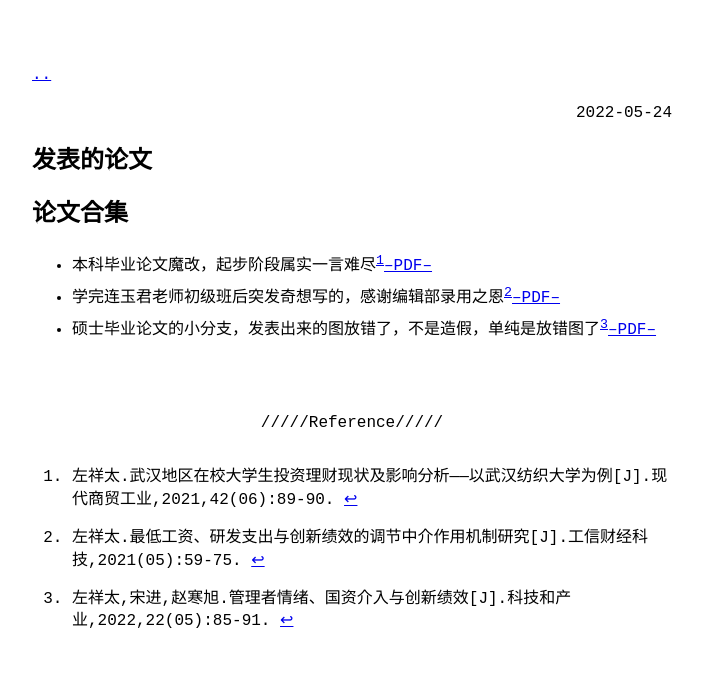
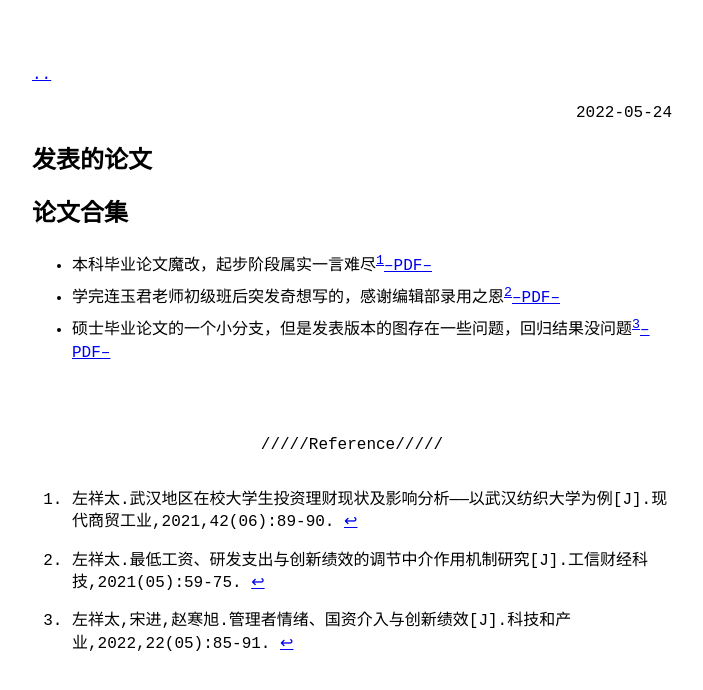
Before and after one commit to ShutterZor/ShutterZor.github.io, a Jekyll site: the page built from _posts/2022-5-24-发表的论文.md, in a window 1280 px wide. Shown: the top 690 px of the page, without its empty margins (288-991 px from the left). Built offline with Jekyll 4.4.1, drawn with Linux system fonts in a browser that asks for light colours.

Commit message:
Update 2022-5-24-发表的论文.md

```diff
--- a/_posts/2022-5-24-发表的论文.md
+++ b/_posts/2022-5-24-发表的论文.md
@@ -7,7 +7,7 @@ category: example3
 
 - 本科毕业论文魔改，起步阶段属实一言难尽[^1][--PDF--](https://kns.cnki.net/kcms/detail/detail.aspx?dbcode=CJFD&dbname=CJFDLAST2021&filename=XDSM202106044&uniplatform=NZKPT&v=dt-QfjloCJlfJGA7M8s-sANW0XBPnAR8w5ZuSBDQMumwKXQ5TsPbezKxATDmgedT)
 - 学完连玉君老师初级班后突发奇想写的，感谢编辑部录用之恩[^2][--PDF--](https://kns.cnki.net/kcms/detail/detail.aspx?dbcode=CJFD&dbname=CJFDLAST2021&filename=GXCJ202105006&uniplatform=NZKPT&v=cYLRspzHLr3nzax75cn3DfJipQAP-ZHJ7Tqj4UMcScCE0JvCABrpNVET0_7xvMn2)
-- 硕士毕业论文的小分支，发表出来的图放错了，不是造假，单纯是放错图了[^3][--PDF--](https://kns.cnki.net/kcms/detail/detail.aspx?dbcode=CJFD&dbname=CJFDAUTO&filename=CYYK202205013&uniplatform=NZKPT&v=AP4_Q9_ZISpDyQ10dWGK5uh0xeEEIJjg9HVXkkRtxC6-2OiAjVee6HSG2oby_Fl-)
+- 硕士毕业论文的一个小分支，但是发表版本的图存在一些问题，回归结果没问题[^3][--PDF--](https://kns.cnki.net/kcms/detail/detail.aspx?dbcode=CJFD&dbname=CJFDAUTO&filename=CYYK202205013&uniplatform=NZKPT&v=AP4_Q9_ZISpDyQ10dWGK5uh0xeEEIJjg9HVXkkRtxC6-2OiAjVee6HSG2oby_Fl-)
 
 &emsp;
 
```
